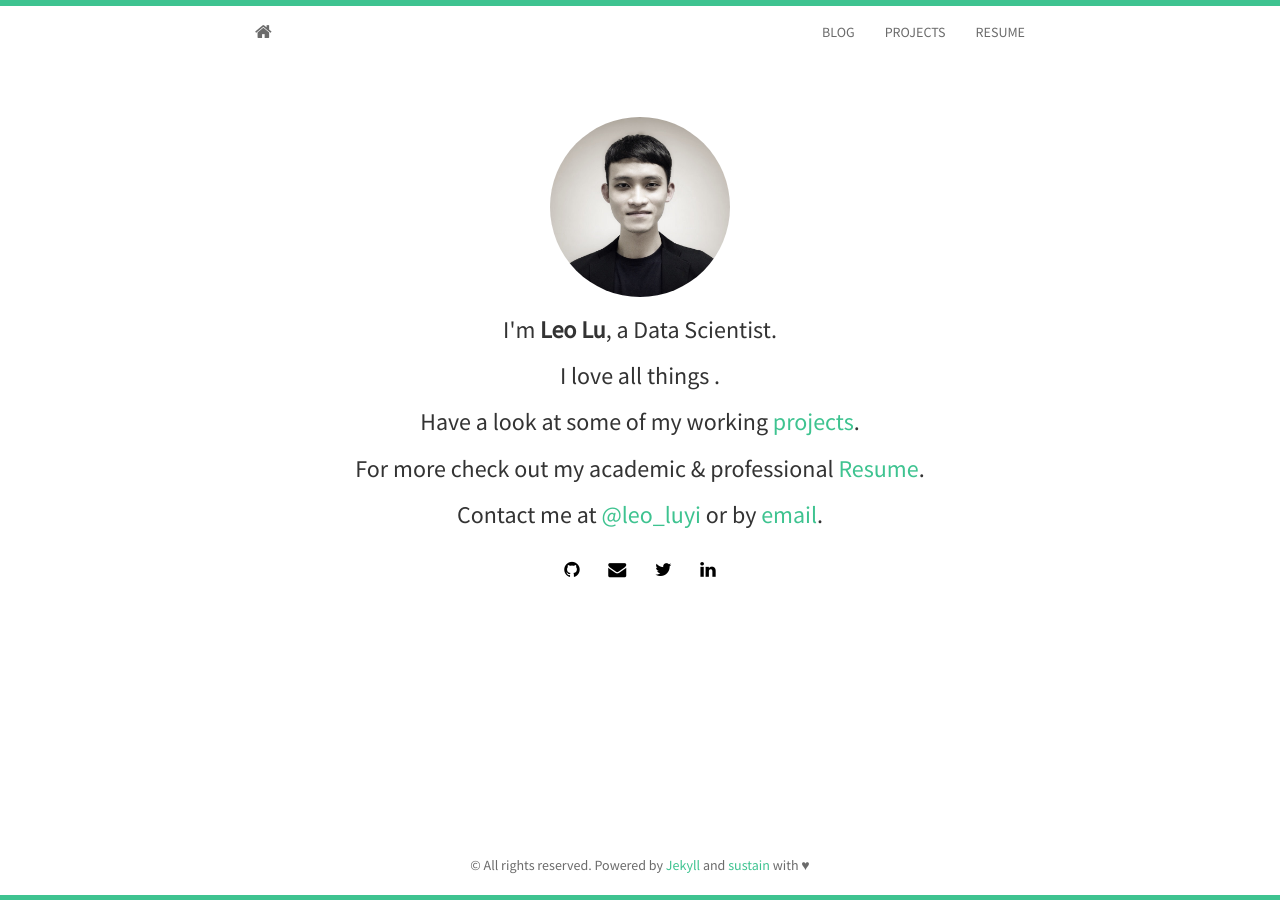
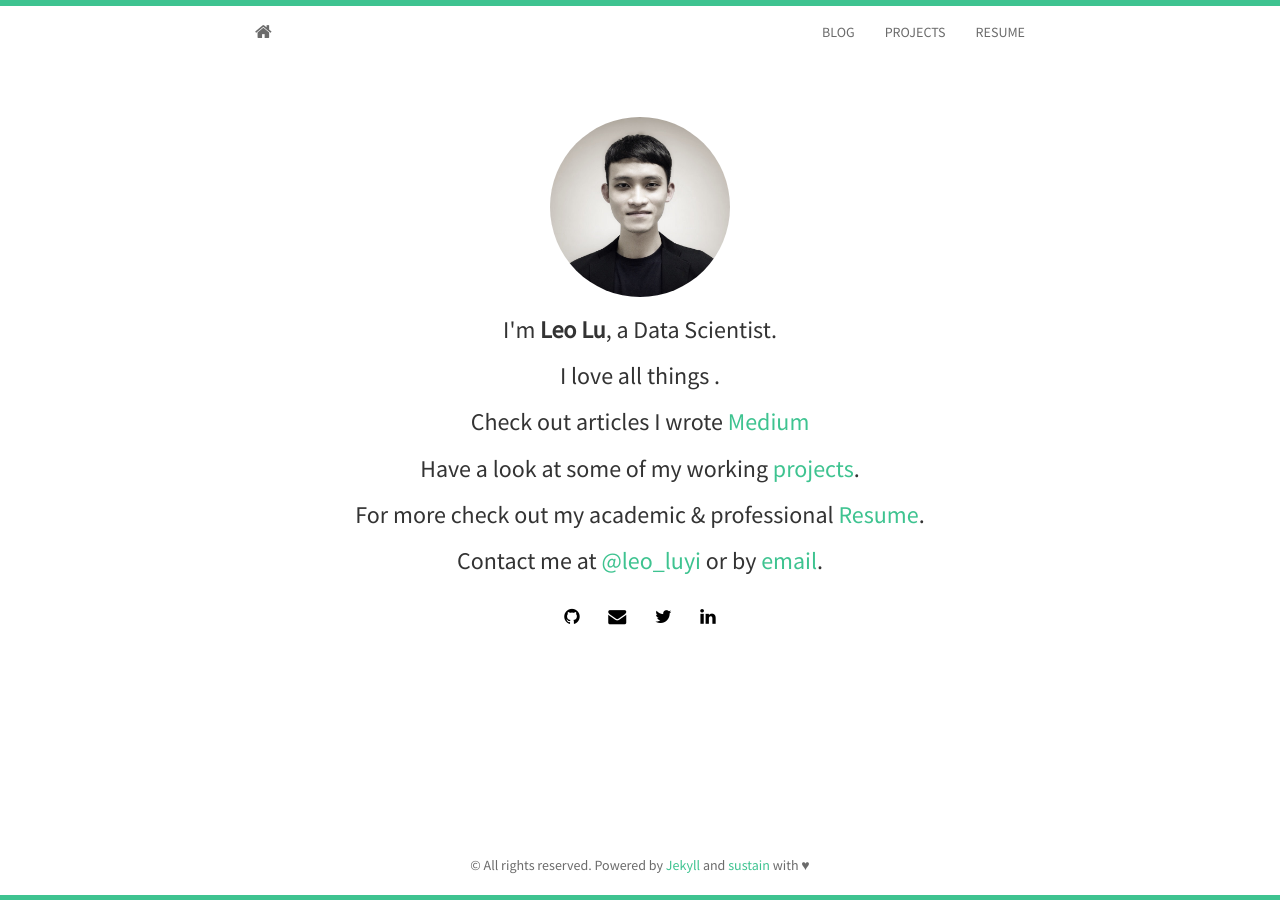
Before and after one commit to leoluyi/leoluyi.github.io.old, a Jekyll site: the page built from index.html, in a window 1280 px wide. Built offline with Jekyll 4.4.1, drawn with Linux system fonts in a browser that asks for light colours; nearby versions of some CDN libraries; the list of posts is cut into pages by our own code; some of the changed lines change nothing that is shown.

Commit message:
Add medium

```diff
--- a/_config.yml
+++ b/_config.yml
@@ -23,6 +23,7 @@ email: leo0650@gmail.com
 github: leoluyi # username
 twitter: leo_luyi
 linkedin: leoluyi
+medium: leoluyi
 # stackoverflow: username   #e.g: users/2735833/proton1h1
 #Comment out if you don't want disqus
 # disqus: username
--- a/_includes/header.html
+++ b/_includes/header.html
@@ -7,7 +7,7 @@
       <ul class="nav navbar-nav navbar-right">
         <li><a href="{{ site.baseurl }}blog.html">BLOG</a></li>
         <li><a href="{{ site.baseurl }}projects.html">PROJECTS</a></li>
-        <li><a href="{{ site.baseurl }}/vitae">RESUME</a></li>
+        <li><a href="{{ site.baseurl }}vitae">RESUME</a></li>
       </ul>
     </div>
   </div>
--- a/index.html
+++ b/index.html
@@ -9,6 +9,7 @@ layout: home
 	  </div>
 	  <h3>I'm <strong>{{ site.author }}</strong>, a Data Scientist.</h3>
 	  <h3>I love all things .</h3>
+      <h3>Check out articles I wrote <a href="https://medium.com/@{{ site.medium }}">Medium</a></h3>
 	  <h3>Have a look at some of my working <a href="{{ site.baseurl }}projects.html"> projects</a>.</h3>
       <h3>For more check out my academic &amp; professional
           <a href="{{ site.url }}/vitae">Resume</a>.</h3>
```
